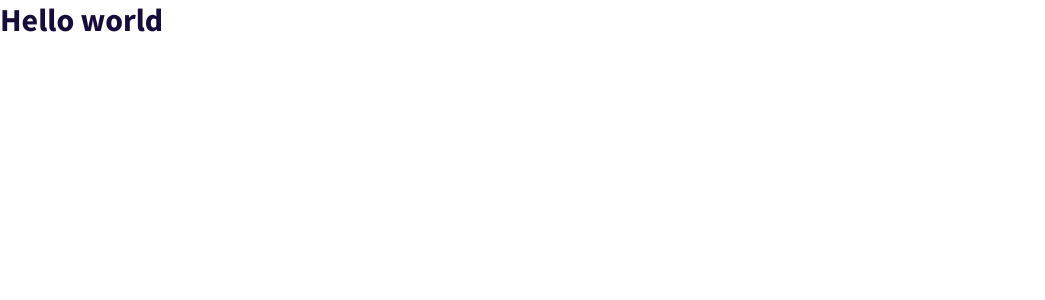
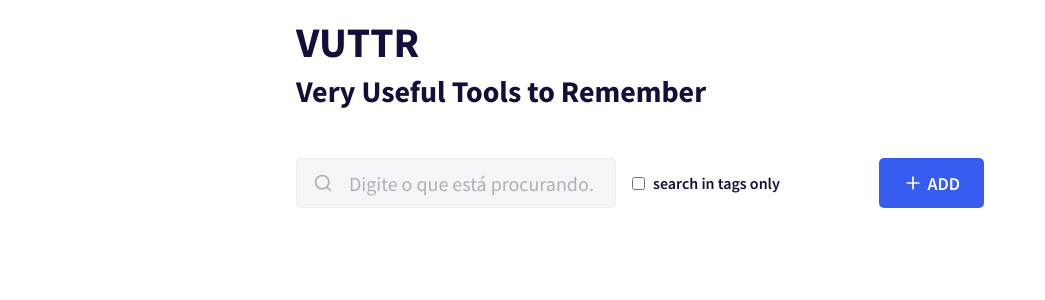
Before and after one commit to orenatodos/vuttr, a React (Create React App) app: page / in a window 1280 px wide. Shown: the top 300 px of the page, without its empty margins (0-1045 px from the left). Built offline with nearby package versions, Linux system fonts and the light colour scheme.

Commit message:
:sparkles: feat: cria o componente Header

```diff
--- a/src/App.tsx
+++ b/src/App.tsx
@@ -1,3 +1,5 @@
+import Header from './components/Header';
+
 export default function App() {
-  return <h1>Hello world</h1>;
+  return <Header />;
 }
--- /dev/null
+++ b/src/components/Header/index.tsx
@@ -0,0 +1,28 @@
+import { FiPlus, FiSearch } from 'react-icons/fi';
+
+import * as S from './styles';
+
+export default function Header() {
+  return (
+    <S.Container>
+      <h1>VUTTR</h1>
+      <h2>Very Useful Tools to Remember</h2>
+      <div>
+        <div>
+          <S.SearchBar>
+            <FiSearch size={20} />
+            <input type="search" placeholder="Digite o que está procurando…" />
+          </S.SearchBar>
+          <S.Checkbox htmlFor="tags">
+            <input type="checkbox" name="tags" id="tags" />
+            <span>Search in tags only</span>
+          </S.Checkbox>
+        </div>
+        <button type="button">
+          <FiPlus size={20} />
+          Add
+        </button>
+      </div>
+    </S.Container>
+  );
+}
--- /dev/null
+++ b/src/components/Header/styles.ts
@@ -0,0 +1,94 @@
+import styled, { css } from 'styled-components';
+
+import { shade } from 'polished';
+
+export const Container = styled.header`
+  ${({ theme }) => css`
+    h1 {
+      font-size: ${theme.font.sizes.header5};
+    }
+
+    h2 {
+      font-size: ${theme.font.sizes.header3};
+      margin-top: ${theme.spacings.xxsmall};
+    }
+
+    > div {
+      display: flex;
+      align-items: center;
+      justify-content: space-between;
+      margin-top: ${theme.spacings.xlarge};
+
+      div {
+        display: flex;
+        align-items: center;
+      }
+
+      button {
+        height: 5rem;
+        padding: 0 ${theme.spacings.medium};
+        background: ${theme.colors.blue};
+        border-radius: ${theme.radius.default};
+        color: ${theme.colors.white};
+        font-size: ${theme.font.sizes.bodySmall};
+        font-weight: ${theme.font.semibold};
+        text-transform: uppercase;
+        transition: ${theme.transitions.default};
+
+        svg {
+          margin-right: ${theme.spacings.xxsmall};
+        }
+
+        &:hover {
+          background: ${shade(0.2, theme.colors.blue)};
+        }
+      }
+    }
+  `}
+`;
+
+export const Checkbox = styled.label`
+  ${({ theme }) => css`
+    display: flex;
+    align-items: center;
+    margin-left: ${theme.spacings.small};
+    text-transform: lowercase;
+    cursor: pointer;
+
+    span {
+      font-weight: ${theme.font.semibold};
+      margin-left: ${theme.spacings.xsmall};
+      display: block;
+    }
+  `}
+`;
+
+export const SearchBar = styled.label`
+  ${({ theme }) => css`
+    height: 5rem;
+    display: flex;
+    align-items: center;
+    color: ${theme.colors.lighterInk};
+    background: ${theme.colors.darkerWhite};
+    border: 0.1rem solid ${theme.colors.darkestWhite};
+    border-radius: ${theme.radius.default};
+    padding: 0 ${theme.spacings.small};
+
+    svg {
+      margin-right: ${theme.spacings.small};
+    }
+
+    input {
+      width: 100%;
+      height: 100%;
+      flex: 1;
+      font-size: ${theme.font.sizes.body};
+      color: ${theme.colors.ink};
+      background: transparent;
+
+      &::placeholder {
+        color: ${theme.colors.lighterInk};
+      }
+    }
+  `}
+`;
--- a/src/styles/global.ts
+++ b/src/styles/global.ts
@@ -63,4 +63,11 @@ export default createGlobalStyle`
   ul {
     list-style: none;
   }
+
+  #root {
+    width: 100%;
+    max-width: 72rem;
+    margin: 0 auto;
+    padding: ${({ theme }) => theme.spacings.small};
+  }
 `;
```
Also changed, not shown: 1 other file (tests, documents, lock files or other folders).
